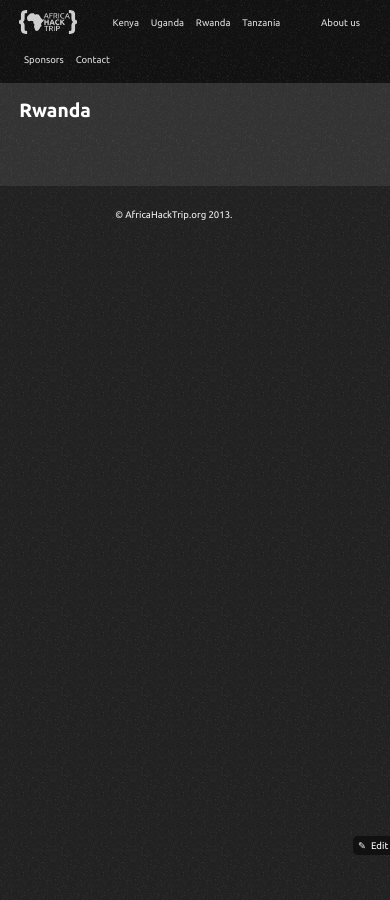
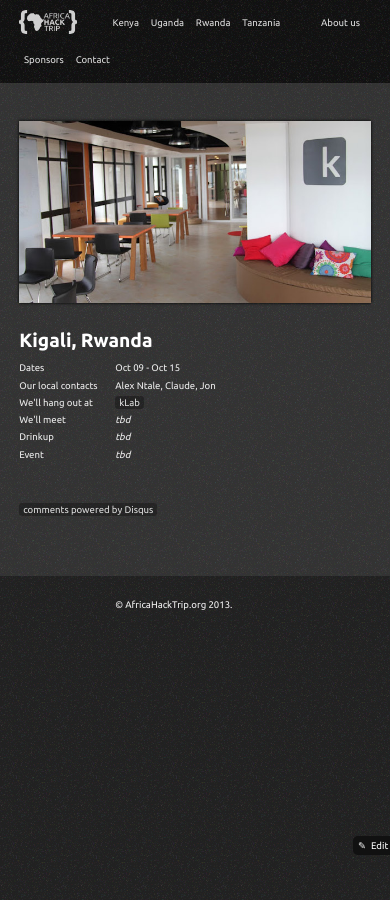
Before and after one commit to AfricaHackTrip/website-before-trip, a Jekyll site: the page built from rwanda.html, in a window 390 px wide. Built offline with Jekyll 4.4.1, drawn with Linux system fonts in a browser that asks for light colours; nearby versions of some CDN libraries; comment, search, counter and statistics services are not loaded.

Commit message:
added pages for locations

```diff
--- a/assets/javascripts/main.js
+++ b/assets/javascripts/main.js
@@ -24,3 +24,19 @@
 }
 window.onhashchange = showQuestionaire;
 showQuestionaire({})
+
+$( function() {
+  if ($(document.body).is('.home')) {
+    window.setInterval( showNextSpace, 5000 )
+  }
+
+  var $spaces = $('.canvas .spaces')
+  function showNextSpace () {
+    var $current = $spaces.find('.active').removeClass('active')
+    if ( $current.next().length ) {
+      $current.next().addClass('active')
+    } else {
+      $current.siblings().eq(0).addClass('active')
+    }
+  }
+});
--- a/assets/stylesheets/stylesheet.css
+++ b/assets/stylesheets/stylesheet.css
@@ -163,11 +163,9 @@
 
 /* header */
 .main > .canvas {
-  background: url(../images/spaces/ihub.jpg) 50% 50%;
-  background-size: cover;
   overflow: hidden;
   position: relative;
-  padding: 4em 2em 0 2em;
+  padding: 4em 2em;
   border-bottom: 10px solid #111;
   margin: -2em -2em 2em;
 }
@@ -203,13 +201,45 @@
   background: rgba(0,0,0, .8);
   padding: .4em .4em .45em 0;
 }
-.main > .canvas .info {
-  position: relative;
+
+.main > .canvas .spaces article {
+  position: absolute;
+  top: 0;
+  left: 0;
+  right: 0;
+  bottom: 0;
+  background: url(../images/spaces/ihub.jpg) 50% 50%;
+  background-size: cover;
+  opacity: 0;
+  margin-left: 100%;
+  transition: opacity 1s ease-in-out, margin-left 1s ease-in-out;
+}
+.main > .canvas .spaces article.active {
+  opacity: 1;
+  margin-left: 0;
+}
+.main > .canvas .spaces article.active ~ article {
+  margin-left: -100%;
+}
+.main > .canvas .spaces .ihub {
+  background-image: url(../images/spaces/ihub.jpg);
+}
+.main > .canvas .spaces .hive-colab {
+  background-image: url(../images/spaces/hive-colab.jpg);
+}
+.main > .canvas .spaces .klab {
+  background-image: url(../images/spaces/klab.jpg);
+}
+.main > .canvas .spaces .kinu {
+  background-image: url(../images/spaces/kinu.jpg);
+}
+.main > .canvas .spaces a {
+  display: block;
+  position: absolute;
+  right: 2em;
+  bottom: 1em;
   z-index: 2;
-  margin: 6em 0 1em;
   text-align: right;
-}
-.main > .canvas .info a {
   color: #fff;
   font-size: .8em;
   opacity: .7;
@@ -372,12 +402,6 @@
 #We_do header {
   height: 4em;
   position: relative;
-}
-#The_team header dl {
-  position: absolute;
-  bottom: 0;
-  left: 100px;
-  margin: 0;
 }
 #The_team header dt,
 #The_team header dd {
@@ -586,6 +610,13 @@
   margin: 4em 0 0
 }
 
+.header-image img {
+  max-width: 50%;
+  margin: 0 0 1em 1em;
+  float: right;
+  box-shadow: 0 0 3px #000;
+}
+
 /*******************************************************************************
 Small Device Styles
 *******************************************************************************/
@@ -593,6 +624,11 @@
 @media screen and (max-width: 480px) {
   body {
     font-size: .6em;
+  }
+  .header-image img {
+    max-width: 100%;
+    float: none;
+    margin: 1em 0
   }
 }
 
--- a/rwanda.html
+++ b/rwanda.html
@@ -1,8 +1,48 @@
 ---
 layout:      base
-title:       AfricaHackTrip 2013. Kenya, Uganda, Rwanda, Tanzania
-description: The AfricaHackTrip aims to kick of a continuous exchange with tech communities in Africa.
+title:       Kigali, Rwanda – AfricaHackTrip 2013
+description: The second stay of the AfricaHackTrip will be in Kigali, Rwanda, Oct 02 - Oct 08
 tab:         rwanda
 ---
 
-<h2>Rwanda</h2>
+<p class="header-image">
+  <img src="assets/images/spaces/klab.jpg" alt="">
+</p>
+
+<h2>Kigali, Rwanda</h2>
+
+<dl>
+  <dt>Dates</dt>
+  <dd>Oct 09 - Oct 15</dd>
+
+  <dt>Our local contacts</dt>
+  <dd>Alex Ntale, Claude, Jon</dd>
+
+  <dt>We'll hang out at</dt>
+  <dd><a href="http://klab.rw/">kLab</a></dd>
+
+  <dt>We'll meet</dt>
+  <dd><em>tbd</em></dd>
+
+  <dt>Drinkup</dt>
+  <dd><em>tbd</em></dd>
+
+  <dt>Event</dt>
+  <dd><em>tbd</em></dd>
+</dl>
+
+<!-- DISQUS -->
+<div id="disqus_thread"></div>
+<script type="text/javascript">
+/* * * CONFIGURATION VARIABLES: EDIT BEFORE PASTING INTO YOUR WEBPAGE * * */
+var disqus_shortname = 'africahacktrip'; // required: replace example with your forum shortname
+
+/* * * DON'T EDIT BELOW THIS LINE * * */
+(function() {
+    var dsq = document.createElement('script'); dsq.type = 'text/javascript'; dsq.async = true;
+    dsq.src = '//' + disqus_shortname + '.disqus.com/embed.js';
+    (document.getElementsByTagName('head')[0] || document.getElementsByTagName('body')[0]).appendChild(dsq);
+})();
+</script>
+<noscript>Please enable JavaScript to view the <a href="http://disqus.com/?ref_noscript">comments powered by Disqus.</a></noscript>
+<a href="http://disqus.com" class="dsq-brlink">comments powered by <span class="logo-disqus">Disqus</span></a>
```
Also changed, not shown: index.html (+17 -2 lines), kenya.html (+13 -9 lines), tanzania.html (+43 -3 lines), uganda.html (+43 -3 lines), assets/images/spaces/hive-colab.jpg (added), assets/images/spaces/kinu.jpg (added), assets/images/spaces/klab.jpg (added).
